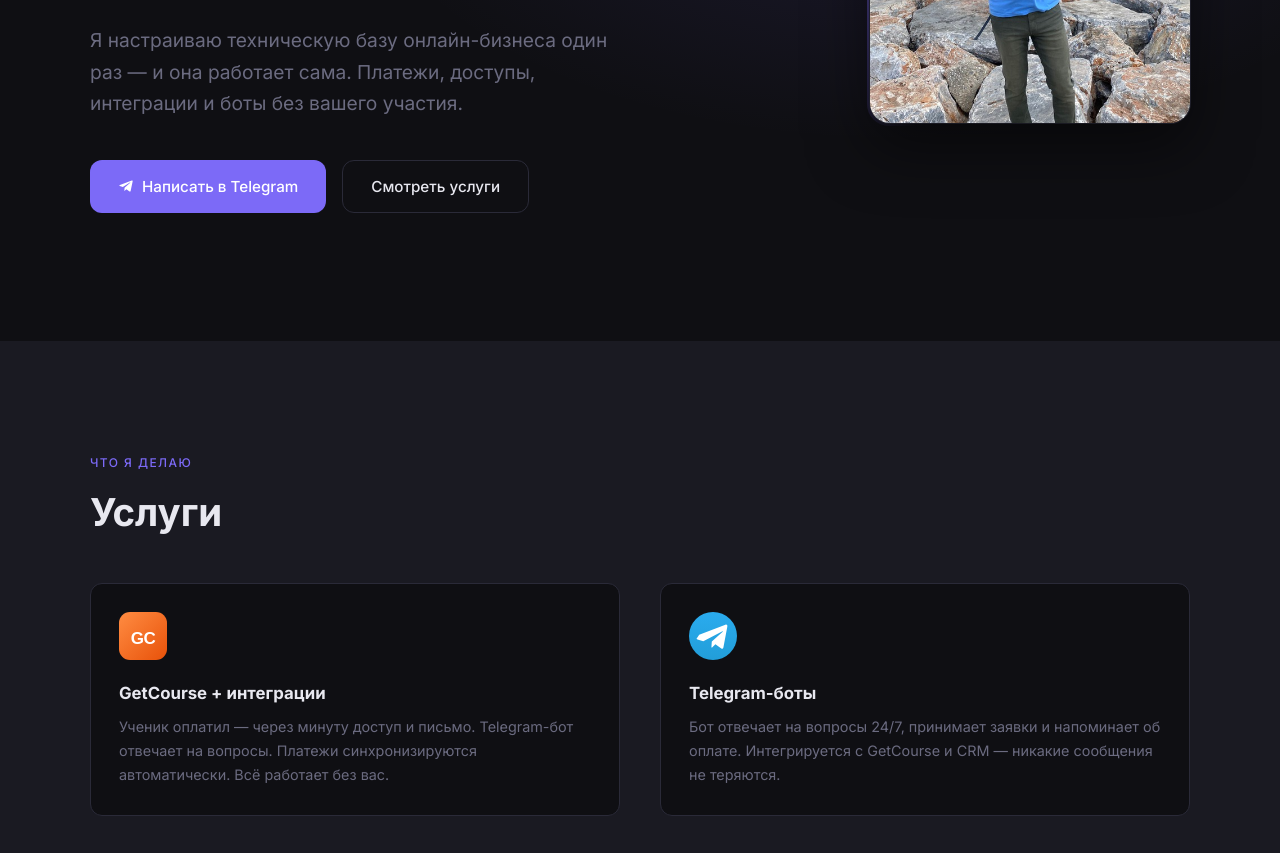
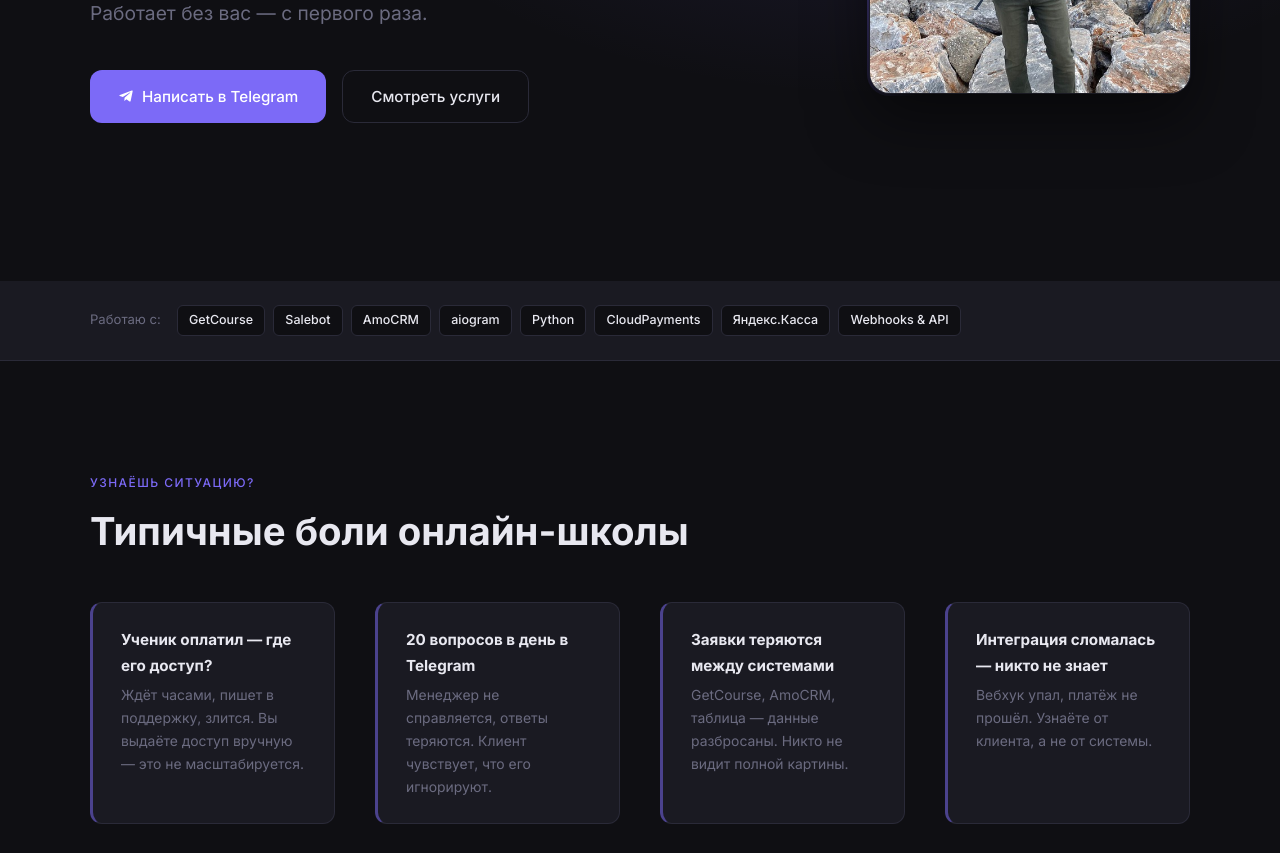
Before and after one commit to lafandra-del/protechspec, a plain HTML site: page index.html in a window 1280 px wide. Shown: the part 520-1373 px from the top of the page. Drawn offline with Linux system fonts and the light colour scheme.

Commit message:
experiment: добавить секцию болей, полоску инструментов, очистить hero

```diff
--- a/index.html
+++ b/index.html
@@ -463,6 +463,43 @@
       .nav-links { display: none; }
       .services-grid { grid-template-columns: 1fr; }
     }
+    /* ── Стек ── */
+    #stack { background: var(--surface); padding-block: 1.5rem; border-bottom: 1px solid var(--border); }
+    .stack-inner {
+      display: flex;
+      align-items: center;
+      gap: 1rem;
+      flex-wrap: wrap;
+    }
+    .stack-label { color: var(--muted); font-size: .82rem; white-space: nowrap; }
+    .stack-tags { display: flex; gap: .5rem; flex-wrap: wrap; }
+    .stack-tag {
+      font-size: .78rem;
+      font-weight: 500;
+      color: var(--text);
+      background: var(--bg);
+      border: 1px solid var(--border);
+      border-radius: 6px;
+      padding: .25rem .7rem;
+    }
+
+    /* ── Боли ── */
+    #pain { }
+    .pain-grid {
+      display: grid;
+      grid-template-columns: repeat(auto-fit, minmax(230px, 1fr));
+      gap: var(--gap);
+    }
+    .pain-card {
+      background: var(--surface);
+      border: 1px solid var(--border);
+      border-left: 3px solid rgba(124,106,247,.5);
+      border-radius: var(--radius);
+      padding: 1.5rem 1.75rem;
+    }
+    .pain-card h3 { font-size: .95rem; font-weight: 600; margin-bottom: .4rem; }
+    .pain-card p { font-size: .87rem; color: var(--muted); }
+
     /* ── Запись на консультацию ── */
     #book { }
     .book-form {
@@ -563,16 +600,10 @@
         Максим<br>
         <em>Афанасьев</em>
       </h1>
-      <p style="font-size: 0.9rem; color: var(--muted); margin-bottom: 1.75rem; line-height: 1.6;">
-        <strong style="color: var(--text);">Твои боли с GetCourse:</strong><br>
-        🔴 Ученик оплатил — где его доступ? (ждёт часами, теряет терпение и нервы)<br>
-        🔴 20 вопросов в день в Telegram (не получаешь ответы)<br>
-        🔴 Не видишь статистику заработков (разбросано по системам)
-      </p>
       <p class="hero-offer">
-        Я настраиваю техническую базу онлайн-бизнеса один раз —
-        и она работает сама. Платежи, доступы, интеграции и боты
-        без вашего участия.
+        Настраиваю техническую базу онлайн-школы:
+        платежи, доступы, интеграции и Telegram-боты.
+        Работает без вас — с первого раза.
       </p>
       <div class="hero-cta">
         <a href="#contacts" class="btn">
@@ -586,6 +617,56 @@
     </div>
     <div class="hero-photo-wrap">
       <img class="hero-photo" src="photo.jpg" alt="Максим Афанасьев — техспец онлайн-школ" />
+    </div>
+  </div>
+</section>
+
+<!-- ─────────── СТЕК ─────────── -->
+<section id="stack">
+  <div class="container">
+    <div class="stack-inner">
+      <span class="stack-label">Работаю с:</span>
+      <div class="stack-tags">
+        <span class="stack-tag">GetCourse</span>
+        <span class="stack-tag">Salebot</span>
+        <span class="stack-tag">AmoCRM</span>
+        <span class="stack-tag">aiogram</span>
+        <span class="stack-tag">Python</span>
+        <span class="stack-tag">CloudPayments</span>
+        <span class="stack-tag">Яндекс.Касса</span>
+        <span class="stack-tag">Webhooks & API</span>
+      </div>
+    </div>
+  </div>
+</section>
+
+<!-- ─────────── БОЛИ КЛИЕНТА ─────────── -->
+<section id="pain" class="section">
+  <div class="container">
+    <div class="section-label">Узнаёшь ситуацию?</div>
+    <h2 class="section-title">Типичные боли онлайн-школы</h2>
+    <div class="pain-grid">
+
+      <div class="pain-card">
+        <h3>Ученик оплатил — где его доступ?</h3>
+        <p>Ждёт часами, пишет в поддержку, злится. Вы выдаёте доступ вручную — это не масштабируется.</p>
+      </div>
+
+      <div class="pain-card">
+        <h3>20 вопросов в день в Telegram</h3>
+        <p>Менеджер не справляется, ответы теряются. Клиент чувствует, что его игнорируют.</p>
+      </div>
+
+      <div class="pain-card">
+        <h3>Заявки теряются между системами</h3>
+        <p>GetCourse, AmoCRM, таблица — данные разбросаны. Никто не видит полной картины.</p>
+      </div>
+
+      <div class="pain-card">
+        <h3>Интеграция сломалась — никто не знает</h3>
+        <p>Вебхук упал, платёж не прошёл. Узнаёте от клиента, а не от системы.</p>
+      </div>
+
     </div>
   </div>
 </section>
```
